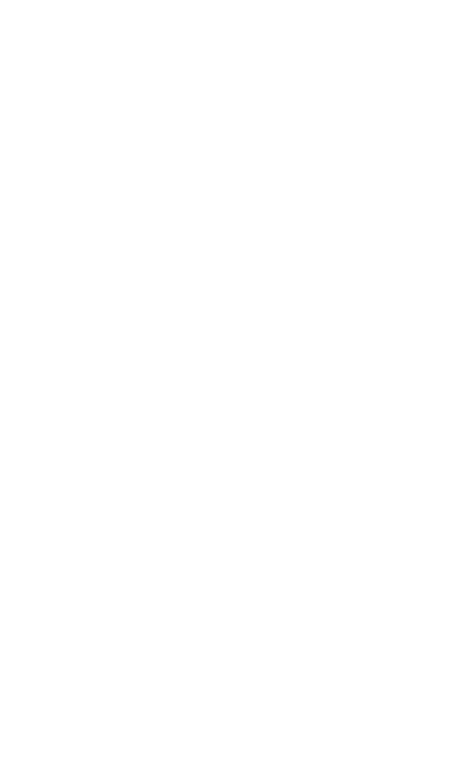
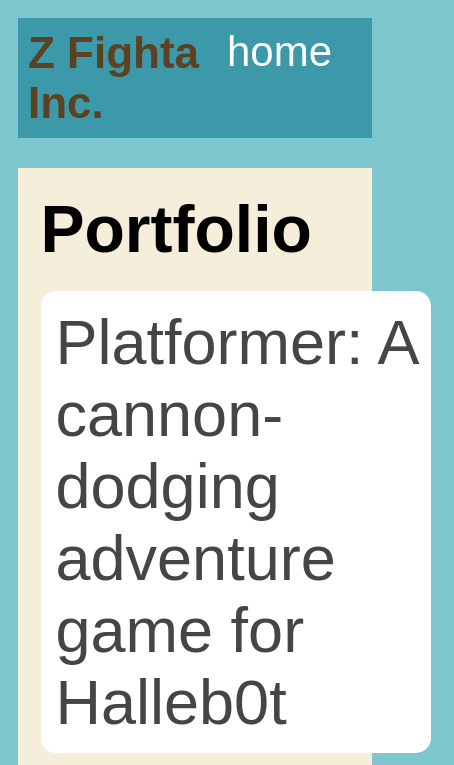
Before and after one commit to lucilfauxa/lucilfauxa.github.io, a plain HTML site: page portfolio.html in a window 390 px wide. Shown: the top 765 px of the page, 454 px wide, since content can reach past the window. Drawn offline with Linux system fonts and the light colour scheme.

Commit message:
add portfolio page to website

```diff
--- a/portfolio.html
+++ b/portfolio.html
@@ -0,0 +1,44 @@
+<!DOCTYPE html>
+<html>
+  <head>
+    <title>Z Fighta Inc.</title>
+    <link rel="stylesheet" href="style.css"/>
+  </head>
+
+  <body>
+    <!-- All content goes here -->
+    <div id="all-contents">
+      <nav>
+        <h1>Z Fighta Inc.</h1>
+        <ul id="nav-ul">
+          <li class="nav-li">
+            <a href="index.html">home</a>
+          </li>
+          <li class="nav-li">
+            <a href="portfolio.html"></a>
+          </li>
+        </ul>
+      </nav>
+      <main>
+        <div class="content">
+          <h1>Portfolio</h1>
+          <ul id="portfolio">
+            <li>
+              <a href="fsd-projects/platformer/"
+                >Platformer: A cannon-dodging adventure game for Halleb0t</a
+              >
+            </li>
+            <li>
+              <a href="fsd-projects/bouncing-box/"
+                >Bouncing Box: A fun introduction to web game development</a>
+            </li>
+            <li>
+              <a href="fsd-projects/circularity/"
+                >Circularity: A poetic motion experiment with circles</a>
+            </li>
+          </ul>
+        </div>
+      </main>
+    </div>
+  </body>
+</html>
--- a/style.css
+++ b/style.css
@@ -12,7 +12,7 @@ body {
 
 /* navigation menu */
 nav {
-    background: rgba(30, 11, 6, 0.105);
+    background: rgba(25, 129, 152, 0.643);
     margin: 0 auto;
     display: flex;
     padding: 10px;
@@ -75,3 +75,79 @@ main {
 h2, h3 {
     margin: 0px;
 }
+
+/* Portfolio styles */
+.content h1 {
+  color: black;
+}
+
+#portfolio {
+  list-style-type: none;
+  padding-left: 0;
+}
+
+#portfolio li {
+  background: #fff;
+  padding: 10px;
+  border-radius: 10px;
+  margin-bottom: 10px;
+}
+
+#portfolio li:hover {
+  background: #eee;
+}
+
+#portfolio a {
+  text-decoration: none;
+  color: #454545;
+}
+
+/* responsive web design */
+@media screen and (min-width: 120px) and (max-width: 1080px) {
+  main {
+    height: 100ch;
+    zoom: 1.5;
+    display: grid;
+  }
+
+  h1 {
+    font-size: 44px;
+  }
+
+  h2 {
+    font-size: 42px;
+  }
+
+  h3 {
+    font-size: 36px;
+  }
+
+  #all-contents {
+    height: 100ch;
+    margin: none;
+  }
+
+  a {
+    font-size: 42px;
+  }
+
+  .sidebar {
+    margin-right: 0px;
+    justify-content: center;
+    align-items: center;
+  }
+
+  .sidebar-img {
+    width: 100%;
+  }
+
+  p,
+  li {
+    font-size: 24px;
+  }
+
+  .content {
+    align-content: center;
+    justify-content: center;
+  }
+}
```
